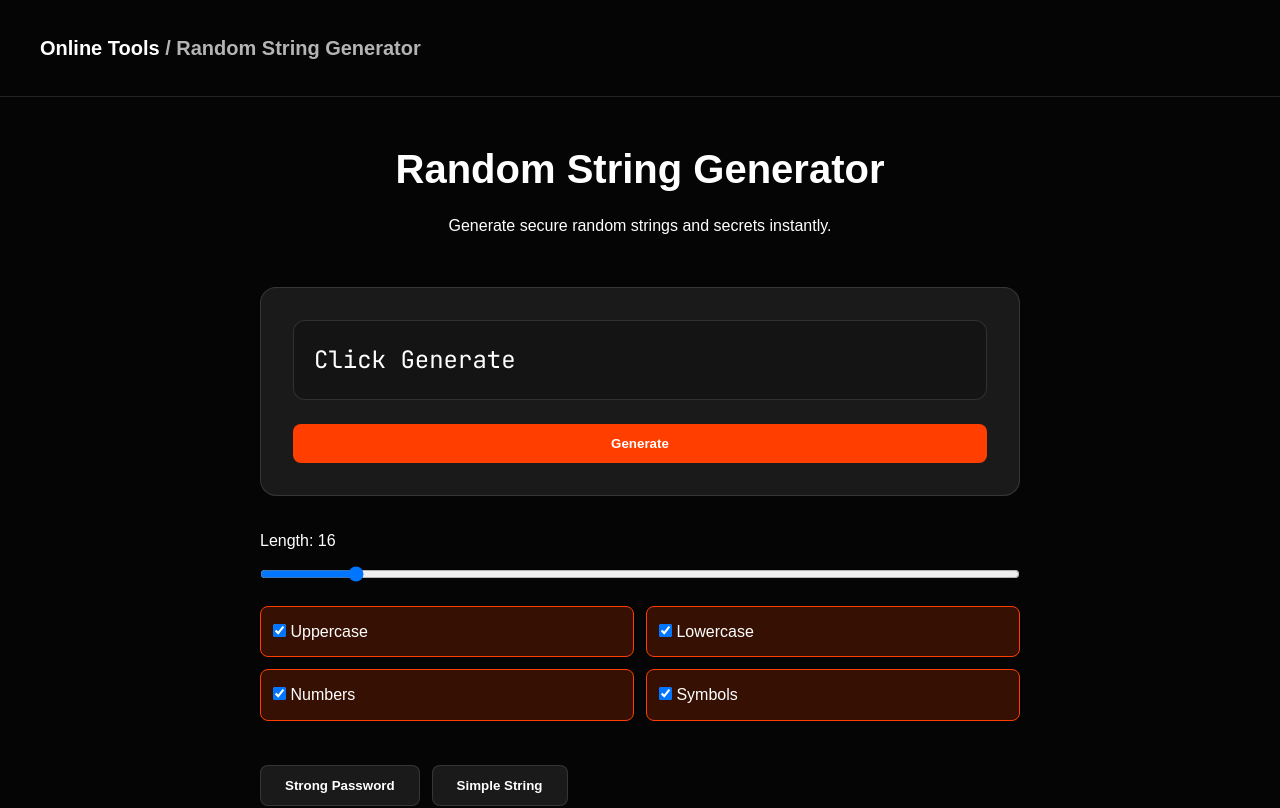
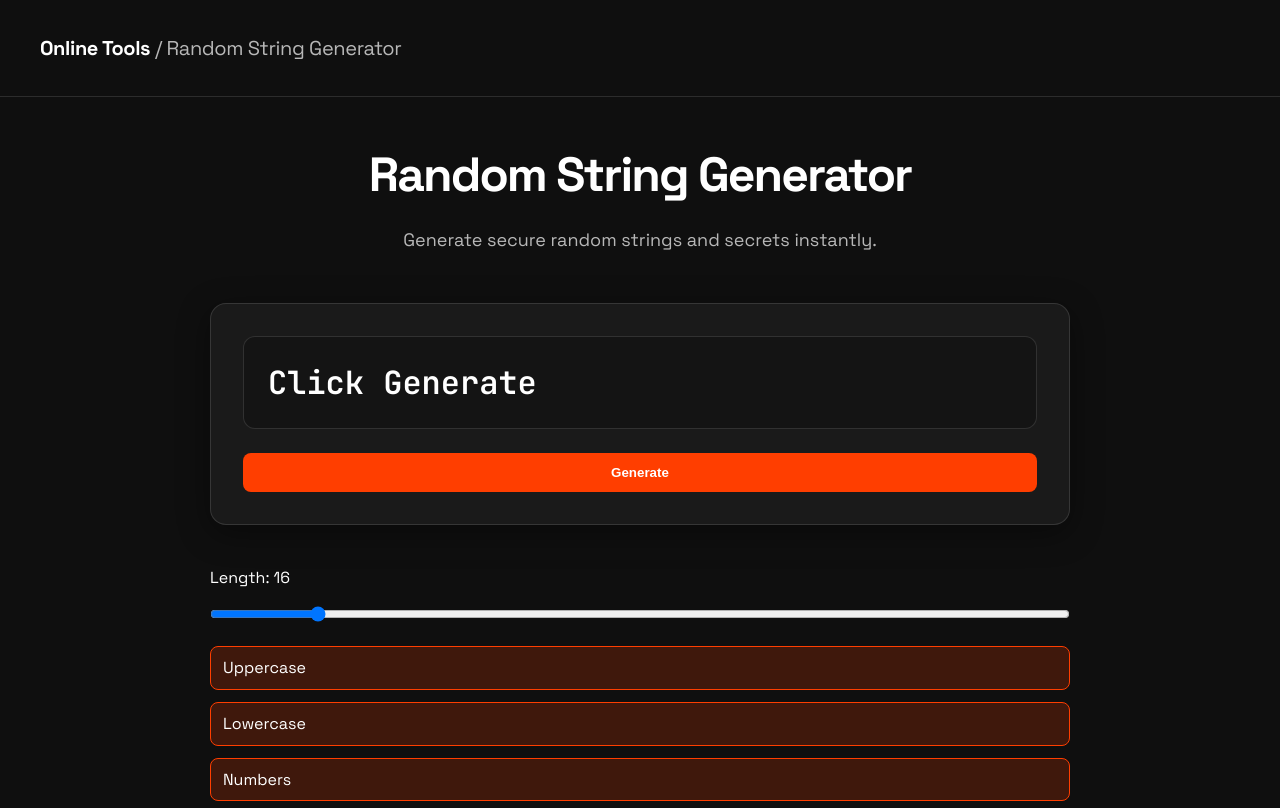
Before and after one commit to mhsenpc/online-tools.click, a React (Vite) app in the folder random_string_generator/: page / in a window 1280 px wide. Shown: the top 808 px of the page. Built offline with nearby package versions, Linux system fonts and the light colour scheme.

Commit message:
feat: implement secure random string generator
Co-Authored-By: Paperclip <noreply@paperclip.ing>

```diff
--- a/random_string_generator/src/App.tsx
+++ b/random_string_generator/src/App.tsx
@@ -1,4 +1,4 @@
-import React, { useState, useEffect } from 'react';
+import React, { useState, useEffect, useCallback } from 'react';
 
 function App() {
   const [length, setLength] = useState(16);
@@ -14,7 +14,7 @@ function App() {
     return Math.floor(len * Math.log2(pool));
   };
 
-  const generate = () => {
+  const generate = useCallback(() => {
     let charset = '';
     let pool = 0;
     if (useUpper) { charset += 'ABCDEFGHIJKLMNOPQRSTUVWXYZ'; pool += 26; }
@@ -28,41 +28,87 @@ function App() {
       return;
     }
 
+    const secureRandom = (max: number) => {
+        const array = new Uint32Array(1);
+        window.crypto.getRandomValues(array);
+        return array[0] % max;
+    };
+
     let retVal = '';
     for (let i = 0; i < length; ++i) {
-      retVal += charset.charAt(Math.floor(Math.random() * charset.length));
+      retVal += charset.charAt(secureRandom(charset.length));
     }
     setResult(retVal);
     setEntropy(calculateEntropy(length, pool));
-  };
+  }, [length, useUpper, useLower, useNumbers, useSymbols]);
 
   useEffect(() => {
     generate();
-  }, [length, useUpper, useLower, useNumbers, useSymbols]);
+  }, [generate]);
 
   return (
-    <div style={{ padding: '2rem', maxWidth: '600px', margin: '0 auto', fontFamily: 'sans-serif' }}>
-      <h1>Random String Generator</h1>
-      <div style={{ marginBottom: '1rem' }}>
-        <label style={{ display: 'block' }}>Length: {length}</label>
-        <input type="range" min="1" max="128" value={length} onChange={(e) => setLength(Number(e.target.value))} style={{ width: '100%' }} />
-      </div>
-      <div style={{ margin: '1rem 0' }}>
-        <div style={{ display: 'flex', gap: '1rem', flexWrap: 'wrap' }}>
-          <label><input type="checkbox" checked={useUpper} onChange={(e) => setUseUpper(e.target.checked)} /> Uppercase</label>
-          <label><input type="checkbox" checked={useLower} onChange={(e) => setUseLower(e.target.checked)} /> Lowercase</label>
-          <label><input type="checkbox" checked={useNumbers} onChange={(e) => setUseNumbers(e.target.checked)} /> Numbers</label>
-          <label><input type="checkbox" checked={useSymbols} onChange={(e) => setUseSymbols(e.target.checked)} /> Symbols</label>
+    <div className="container">
+      <header>
+        <div className="header-left">
+          <a href="https://online-tools.click" className="logo">Online Tools</a>
+          <span className="logo-sep"> / </span>
+          <span className="logo-sub">Random String Generator</span>
         </div>
-      </div>
-      <div style={{ marginTop: '1rem', padding: '1rem', backgroundColor: '#f0f0f0', borderRadius: '4px' }}>
-        <input type="text" value={result} readOnly style={{ width: '100%', marginBottom: '0.5rem', padding: '0.5rem', fontSize: '1.2rem', fontFamily: 'monospace' }} />
-        <button onClick={generate} style={{ marginRight: '0.5rem' }}>Regenerate</button>
-        <button onClick={() => navigator.clipboard.writeText(result)}>Copy</button>
-        <div style={{ marginTop: '0.5rem', fontSize: '0.9rem', color: '#666' }}>
-          Entropy: <strong>{entropy} bits</strong>
+      </header>
+
+      <main>
+        <section className="hero">
+          <h1>Secure Random String Generator</h1>
+          <p>Generate cryptographically secure random strings or secrets in the browser. 100% client-side.</p>
+        </section>
+
+        <div className="result-container">
+          <div className="main-result">
+            <div className="password-display" onClick={() => navigator.clipboard.writeText(result)} title="Click to copy">
+              {result || '...'}
+            </div>
+            <button className="btn-generate" onClick={generate} title="Generate New">
+              <svg viewBox="0 0 24 24" fill="none" stroke="currentColor" strokeWidth="2.5" strokeLinecap="round" strokeLinejoin="round"><path d="M21.5 2v6h-6M2.5 22v-6h6M2 11.5a10 10 0 0 1 18.8-4.3M22 12.5a10 10 0 0 1-18.8 4.3"/></svg>
+            </button>
+          </div>
+          <div className="strength-text">
+            <span className="strength-label">Entropy</span>
+            <span className="strength-value">{entropy} bits</span>
+          </div>
         </div>
-      </div>
+
+        <div className="settings-grid">
+          <div className="setting-group">
+            <label className="setting-label">Length</label>
+            <div className="length-control">
+              <input type="range" className="length-slider" min="1" max="128" value={length} onChange={(e) => setLength(Number(e.target.value))} />
+              <span className="length-number">{length}</span>
+            </div>
+          </div>
+
+          <div className="setting-group">
+            <label className="setting-label">Characters</label>
+            <div className="checkbox-group">
+              <label className={`checkbox-item ${useUpper ? 'active' : ''}`}>
+                <span className="checkbox-text">Uppercase Letters</span>
+                <input type="checkbox" checked={useUpper} onChange={(e) => setUseUpper(e.target.checked)} />
+              </label>
+              <label className={`checkbox-item ${useLower ? 'active' : ''}`}>
+                <span className="checkbox-text">Lowercase Letters</span>
+                <input type="checkbox" checked={useLower} onChange={(e) => setUseLower(e.target.checked)} />
+              </label>
+              <label className={`checkbox-item ${useNumbers ? 'active' : ''}`}>
+                <span className="checkbox-text">Numbers</span>
+                <input type="checkbox" checked={useNumbers} onChange={(e) => setUseNumbers(e.target.checked)} />
+              </label>
+              <label className={`checkbox-item ${useSymbols ? 'active' : ''}`}>
+                <span className="checkbox-text">Symbols</span>
+                <input type="checkbox" checked={useSymbols} onChange={(e) => setUseSymbols(e.target.checked)} />
+              </label>
+            </div>
+          </div>
+        </div>
+      </main>
     </div>
   );
 }
--- a/random_string_generator/src/index.css
+++ b/random_string_generator/src/index.css
@@ -1,6 +1,274 @@
+:root {
+    --bg: #0f0f0f;
+    --bg-elevated: #1a1a1a;
+    --bg-input: #141414;
+    --text: #ffffff;
+    --text-secondary: rgba(255, 255, 255, 0.7);
+    --text-muted: rgba(255, 255, 255, 0.45);
+    --border: rgba(255, 255, 255, 0.12);
+    --border-focus: rgba(255, 255, 255, 0.4);
+    --accent: #ff3e00;
+    --accent-glow: rgba(255, 62, 0, 0.2);
+    --success: #22c55e;
+    --warning: #f59e0b;
+    --error: #ef4444;
+    --radius-sm: 8px;
+    --radius-md: 12px;
+    --radius-lg: 16px;
+    --font-sans: 'Space Grotesk', system-ui, -apple-system, sans-serif;
+    --font-mono: 'JetBrains Mono', 'SF Mono', 'Fira Code', monospace;
+    --space-element: 24px;
+}
+
+* {
+    margin: 0;
+    padding: 0;
+    box-sizing: border-box;
+}
+
 body {
-  margin: 0;
-  font-family: sans-serif;
-  background-color: #050505;
-  color: #fff;
+    font-family: var(--font-sans);
+    background: var(--bg);
+    color: var(--text);
+    min-height: 100vh;
+    line-height: 1.6;
+    overflow-x: hidden;
 }
+
+header {
+    padding: 32px 40px;
+    border-bottom: 1px solid var(--border);
+    display: flex;
+    align-items: center;
+    justify-content: space-between;
+}
+
+.header-left {
+    display: flex;
+    align-items: center;
+    gap: 16px;
+}
+
+.logo {
+    font-size: 20px;
+    font-weight: 700;
+    letter-spacing: -0.02em;
+    text-decoration: none;
+    color: var(--text);
+}
+
+.logo-sep {
+    color: var(--text-muted);
+    font-weight: 300;
+}
+
+.logo-sub {
+    font-size: 20px;
+    font-weight: 400;
+    color: var(--text-secondary);
+}
+
+main {
+    max-width: 900px;
+    margin: 0 auto;
+    padding: 40px 20px;
+}
+
+/* Hero Section */
+.hero {
+    text-align: center;
+    margin-bottom: 48px;
+}
+
+.hero h1 {
+    font-size: 48px;
+    font-weight: 700;
+    letter-spacing: -0.04em;
+    margin-bottom: 12px;
+}
+
+.hero p {
+    color: var(--text-secondary);
+    font-size: 18px;
+    max-width: 600px;
+    margin: 0 auto;
+}
+
+/* Result Area */
+.result-container {
+    background: var(--bg-elevated);
+    border: 1px solid var(--border);
+    border-radius: var(--radius-lg);
+    padding: 32px;
+    margin-bottom: 40px;
+    box-shadow: 0 8px 32px rgba(0, 0, 0, 0.4);
+    position: relative;
+}
+
+.main-result {
+    display: flex;
+    align-items: center;
+    gap: 16px;
+    margin-bottom: 24px;
+}
+
+.password-display {
+    flex: 1;
+    font-family: var(--font-mono);
+    font-size: 32px;
+    font-weight: 600;
+    color: var(--text);
+    background: var(--bg-input);
+    padding: 20px 24px;
+    border-radius: var(--radius-md);
+    border: 1px solid var(--border);
+    white-space: nowrap;
+    overflow-x: auto;
+    scrollbar-width: none;
+    cursor: pointer;
+    transition: border-color 0.2s;
+}
+
+.password-display:hover {
+    border-color: var(--border-focus);
+}
+
+.btn-generate {
+    background: var(--accent);
+    color: white;
+    border: none;
+    border-radius: var(--radius-md);
+    width: 64px;
+    height: 64px;
+    cursor: pointer;
+    display: flex;
+    align-items: center;
+    justify-content: center;
+    transition: transform 0.2s, background-color 0.2s;
+    flex-shrink: 0;
+}
+
+.btn-generate:hover {
+    transform: rotate(30deg);
+    background: #ff5522;
+}
+
+.btn-generate svg {
+    width: 28px;
+    height: 28px;
+}
+
+.strength-text {
+    display: flex;
+    justify-content: space-between;
+    align-items: center;
+    font-size: 13px;
+    font-weight: 600;
+    text-transform: uppercase;
+    letter-spacing: 0.05em;
+}
+
+.strength-label {
+    color: var(--text-muted);
+}
+
+.strength-value {
+    color: var(--text-secondary);
+}
+
+/* Settings Grid */
+.settings-grid {
+    display: grid;
+    grid-template-columns: 1fr 1fr;
+    gap: 32px;
+    background: var(--bg-elevated);
+    border: 1px solid var(--border);
+    border-radius: var(--radius-lg);
+    padding: 32px;
+}
+
+.setting-group {
+    display: flex;
+    flex-direction: column;
+    gap: 16px;
+}
+
+.setting-label {
+    font-size: 14px;
+    font-weight: 700;
+    text-transform: uppercase;
+    letter-spacing: 0.1em;
+    color: var(--text-muted);
+}
+
+.length-control {
+    display: flex;
+    align-items: center;
+    gap: 16px;
+}
+
+.length-slider {
+    flex: 1;
+    -webkit-appearance: none;
+    height: 4px;
+    background: var(--border);
+    border-radius: 2px;
+    outline: none;
+}
+
+.length-slider::-webkit-slider-thumb {
+    -webkit-appearance: none;
+    width: 20px;
+    height: 20px;
+    background: var(--accent);
+    border-radius: 50%;
+    cursor: pointer;
+    border: 4px solid var(--bg-elevated);
+    box-shadow: 0 0 0 2px var(--accent);
+}
+
+.length-number {
+    font-family: var(--font-mono);
+    font-size: 18px;
+    font-weight: 600;
+    color: var(--text);
+    width: 40px;
+    text-align: right;
+}
+
+.checkbox-group {
+    display: flex;
+    flex-direction: column;
+    gap: 12px;
+}
+
+.checkbox-item {
+    display: flex;
+    align-items: center;
+    justify-content: space-between;
+    cursor: pointer;
+    padding: 8px 12px;
+    border-radius: var(--radius-sm);
+    background: var(--bg-input);
+    border: 1px solid var(--border);
+    transition: all 0.2s;
+    user-select: none;
+}
+
+.checkbox-item:hover {
+    border-color: var(--border-focus);
+}
+
+.checkbox-item.active {
+    border-color: var(--accent);
+    background: var(--accent-glow);
+}
+
+.checkbox-item input {
+    display: none;
+}
+
+.checkbox-text {
+    font-size: 14px;
+    font-weight: 500;
+}
```
